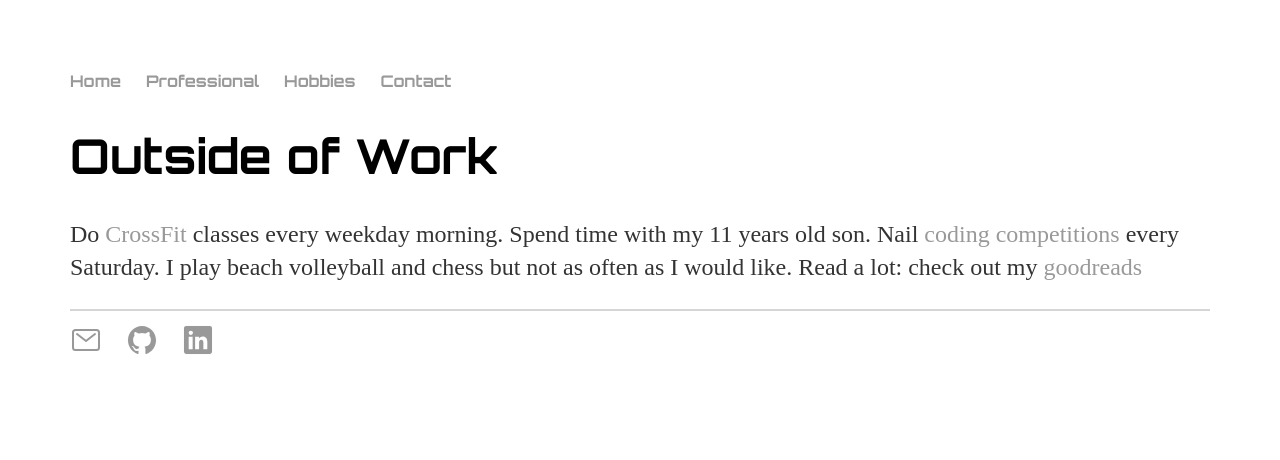
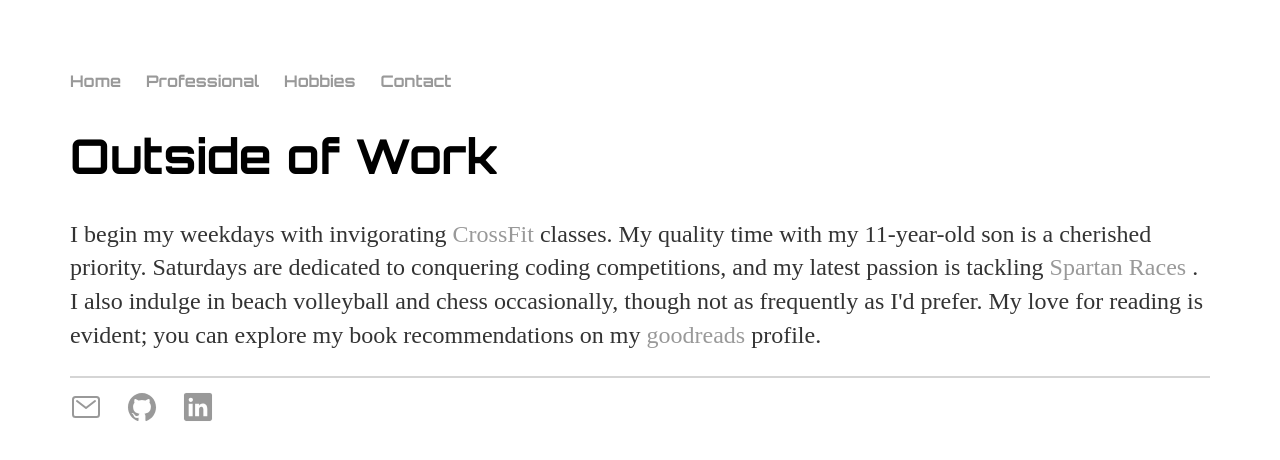
Before and after one commit to alexeybutyrev/alexeybutyrev.github.io, a Jekyll site: the page built from perc/index.html, in a window 1280 px wide. Shown: the top 460 px of the page. Built offline with Jekyll 4.4.1, drawn with Linux system fonts in a browser that asks for light colours.

Commit message:
fix personal info

```diff
--- a/perc/index.html
+++ b/perc/index.html
@@ -4,8 +4,14 @@ title: Hobbies
 ---
 <div class="blurb2">
 	<h1>Outside of Work</h1>
-	<p>Do <a href="https://games.crossfit.com/athlete/1683143">CrossFit</a> classes every weekday morning. Spend time
-		with my 11 years old son. Nail <a href="https://leetcode.com/alexey_wish/">coding competitions</a> every
-		Saturday. I play beach volleyball and chess but not as often as I would like. Read a
-		lot: check out my <a href="https://www.goodreads.com/alexeybutyrev"> goodreads</a></p>
+	<p>
+		I begin my weekdays with invigorating <a href="https://games.crossfit.com/athlete/1683143">CrossFit</a> classes.
+		My quality time with my 11-year-old son is a cherished
+		priority. Saturdays are dedicated to conquering coding competitions, and my latest passion is tackling <a
+			href="https://drive.google.com/file/d/1SqelAr8MxaKq5mMCCU8aXsHf0lpdco-K/view?usp=sharing">Spartan
+			Races </a>. I also indulge in beach volleyball and chess occasionally, though not as frequently as I'd
+		prefer. My
+		love for reading is evident; you can explore my book recommendations on my <a
+			href="https://www.goodreads.com/alexeybutyrev"> goodreads</a> profile.
+	</p>
 </div>
```
